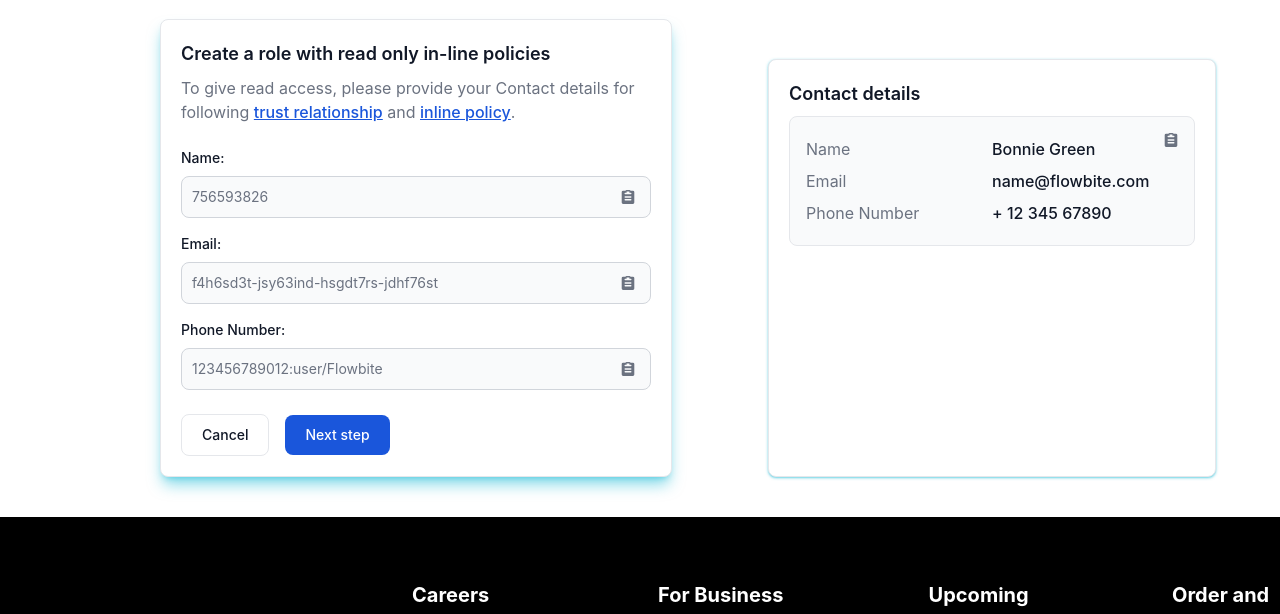
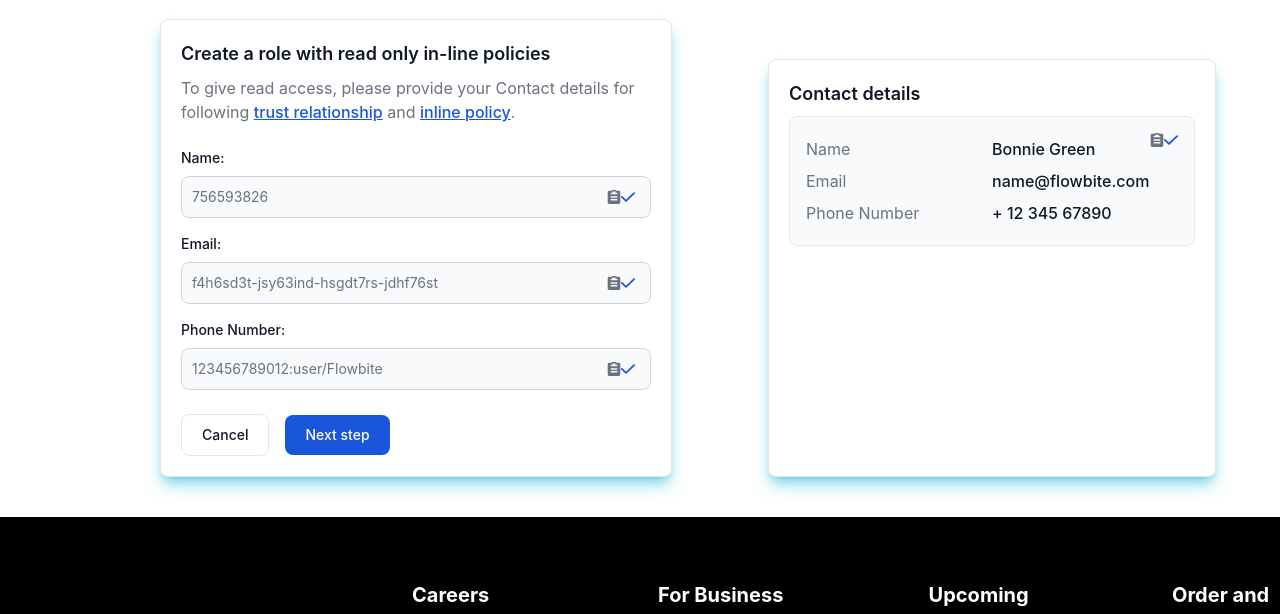
Before and after one commit to LunaParajuli/Coffeee_Project_Tailwind, a plain HTML site: page contact.html in a window 1280 px wide. Shown: the part 117-731 px from the top of the page. Drawn offline with nearby package versions, Linux system fonts and the light colour scheme.

Commit message:
tailwind3

```diff
--- a/contact.html
+++ b/contact.html
@@ -79,7 +79,7 @@
                 d="M16 1h-3.278A1.992 1.992 0 0 0 11 0H7a1.993 1.993 0 0 0-1.722 1H2a2 2 0 0 0-2 2v15a2 2 0 0 0 2 2h14a2 2 0 0 0 2-2V3a2 2 0 0 0-2-2Zm-3 14H5a1 1 0 0 1 0-2h8a1 1 0 0 1 0 2Zm0-4H5a1 1 0 0 1 0-2h8a1 1 0 1 1 0 2Zm0-5H5a1 1 0 0 1 0-2h2V2h4v2h2a1 1 0 1 1 0 2Z" />
             </svg>
           </span>
-          <span id="success-icon-account-id" class="hidden inline-flex items-center">
+          <span id="success-icon-account-id" class=" items-center">
             <svg class="w-3.5 h-3.5 text-blue-700 dark:text-blue-500" aria-hidden="true"
               xmlns="http://www.w3.org/2000/svg" fill="none" viewBox="0 0 16 12">
               <path stroke="currentColor" stroke-linecap="round" stroke-linejoin="round" stroke-width="2"
@@ -108,7 +108,7 @@
                 d="M16 1h-3.278A1.992 1.992 0 0 0 11 0H7a1.993 1.993 0 0 0-1.722 1H2a2 2 0 0 0-2 2v15a2 2 0 0 0 2 2h14a2 2 0 0 0 2-2V3a2 2 0 0 0-2-2Zm-3 14H5a1 1 0 0 1 0-2h8a1 1 0 0 1 0 2Zm0-4H5a1 1 0 0 1 0-2h8a1 1 0 1 1 0 2Zm0-5H5a1 1 0 0 1 0-2h2V2h4v2h2a1 1 0 1 1 0 2Z" />
             </svg>
           </span>
-          <span id="success-icon-api-key" class="hidden inline-flex items-center">
+          <span id="success-icon-api-key" class=" items-center">
             <svg class="w-3.5 h-3.5 text-blue-700 dark:text-blue-500" aria-hidden="true"
               xmlns="http://www.w3.org/2000/svg" fill="none" viewBox="0 0 16 12">
               <path stroke="currentColor" stroke-linecap="round" stroke-linejoin="round" stroke-width="2"
@@ -137,7 +137,7 @@
                 d="M16 1h-3.278A1.992 1.992 0 0 0 11 0H7a1.993 1.993 0 0 0-1.722 1H2a2 2 0 0 0-2 2v15a2 2 0 0 0 2 2h14a2 2 0 0 0 2-2V3a2 2 0 0 0-2-2Zm-3 14H5a1 1 0 0 1 0-2h8a1 1 0 0 1 0 2Zm0-4H5a1 1 0 0 1 0-2h8a1 1 0 1 1 0 2Zm0-5H5a1 1 0 0 1 0-2h2V2h4v2h2a1 1 0 1 1 0 2Z" />
             </svg>
           </span>
-          <span id="success-icon-role-arn" class="hidden inline-flex items-center">
+          <span id="success-icon-role-arn" class=" items-center">
             <svg class="w-3.5 h-3.5 text-blue-700 dark:text-blue-500" aria-hidden="true"
               xmlns="http://www.w3.org/2000/svg" fill="none" viewBox="0 0 16 12">
               <path stroke="currentColor" stroke-linecap="round" stroke-linejoin="round" stroke-width="2"
@@ -163,7 +163,7 @@
 
 
     <div
-      class="w-full max-w-md bg-white dark:bg-gray-800 border border-gray-200 dark:border-gray-700 shadow rounded-lg p-5 shadow-lg shadow-cyan-500/50 mt-5 md:mt-10 md:ms-8">
+      class="w-full max-w-md bg-white dark:bg-gray-800 border border-gray-200 dark:border-gray-700  rounded-lg p-5 shadow-lg shadow-cyan-500/50 mt-5 md:mt-10 md:ms-8">
       <h2 class="text-lg font-semibold text-gray-900 dark:text-white mb-2">Contact details</h2>
       <address
         class="relative bg-gray-50 dark:bg-gray-700 dark:border-gray-600 p-4 rounded-lg border border-gray-200 not-italic grid grid-cols-2">
@@ -187,7 +187,7 @@
                 d="M16 1h-3.278A1.992 1.992 0 0 0 11 0H7a1.993 1.993 0 0 0-1.722 1H2a2 2 0 0 0-2 2v15a2 2 0 0 0 2 2h14a2 2 0 0 0 2-2V3a2 2 0 0 0-2-2Zm-3 14H5a1 1 0 0 1 0-2h8a1 1 0 0 1 0 2Zm0-4H5a1 1 0 0 1 0-2h8a1 1 0 1 1 0 2Zm0-5H5a1 1 0 0 1 0-2h2V2h4v2h2a1 1 0 1 1 0 2Z" />
             </svg>
           </span>
-          <span id="success-icon-contact-details" class="hidden inline-flex items-center">
+          <span id="success-icon-contact-details" class=" items-center">
             <svg class="w-3.5 h-3.5 text-blue-700 dark:text-blue-500" aria-hidden="true"
               xmlns="http://www.w3.org/2000/svg" fill="none" viewBox="0 0 16 12">
               <path stroke="currentColor" stroke-linecap="round" stroke-linejoin="round" stroke-width="2"
```
Also changed, not shown: index.html (+4 -4 lines), story.html (+2 -2 lines), output.css.
